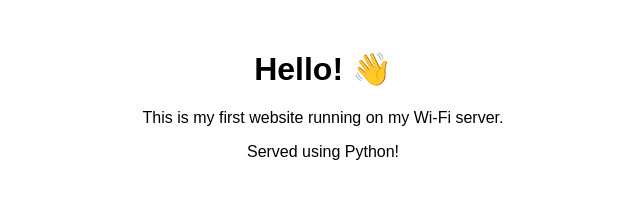
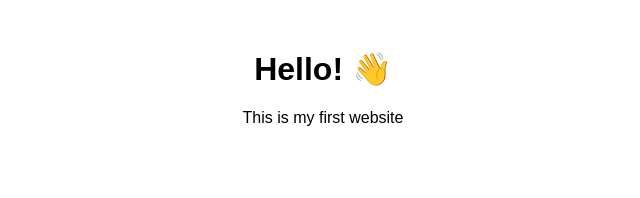
Before and after one commit to hitomogger67/my-first-website, a plain HTML site: page index.html in a window 1280 px wide. Shown: the whole page, without its empty margins (317-957 px from the left). Drawn offline with Linux system fonts and the light colour scheme.

Commit message:
Update index.html

```diff
--- a/index.html
+++ b/index.html
@@ -1,11 +1,10 @@
 <!DOCTYPE html>
 <html>
 <head>
-  <title>Welcome to My Local Server</title>
+  <title>Welcome to your website akshat</title>
 </head>
 <body style="font-family: Arial; text-align: center; margin-top: 50px;">
   <h1>Hello! 👋</h1>
-  <p>This is my first website running on my Wi-Fi server.</p>
-  <p>Served using Python!</p>
+  <p>This is my first website </p>
 </body>
 </html>
```
